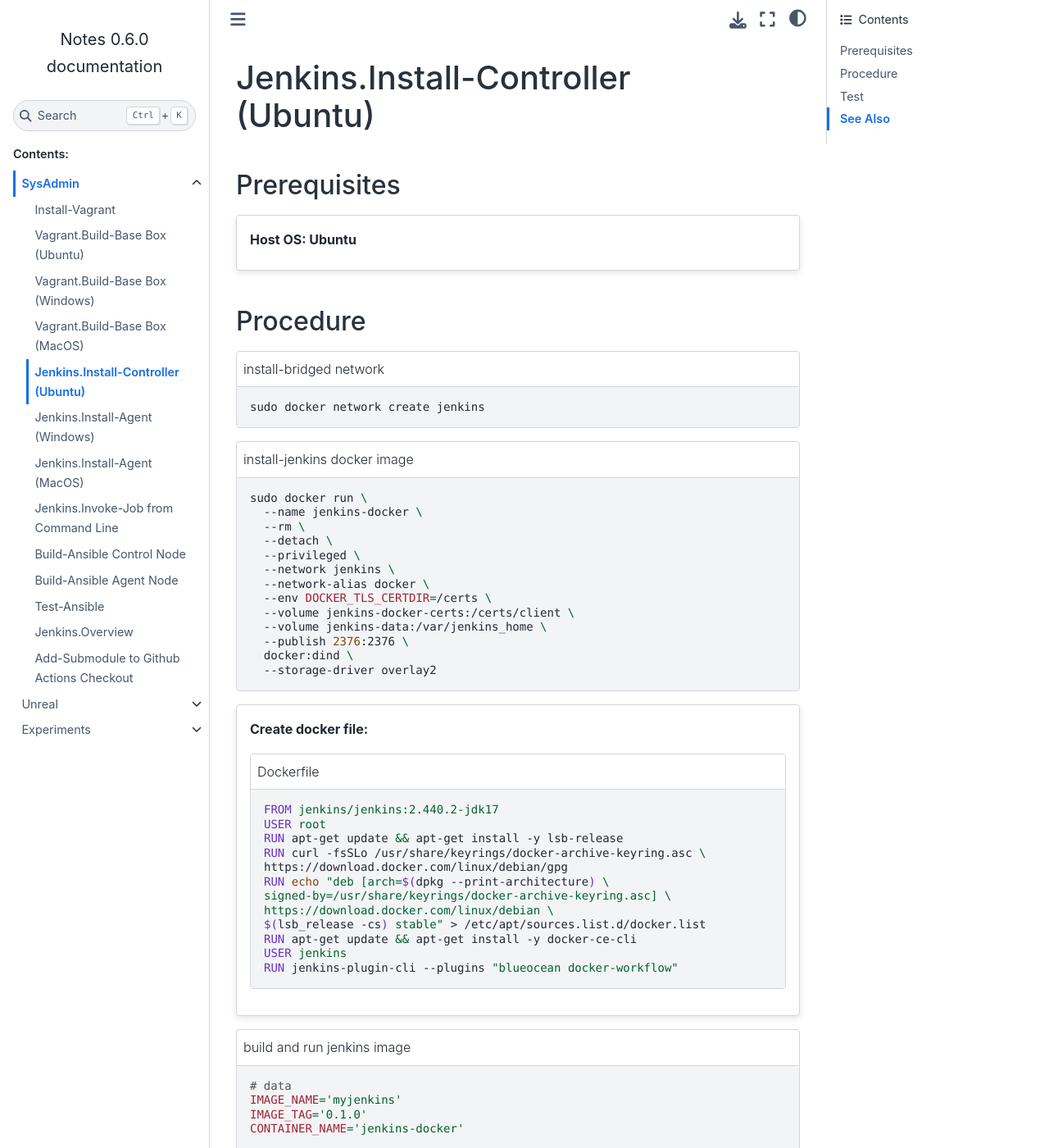
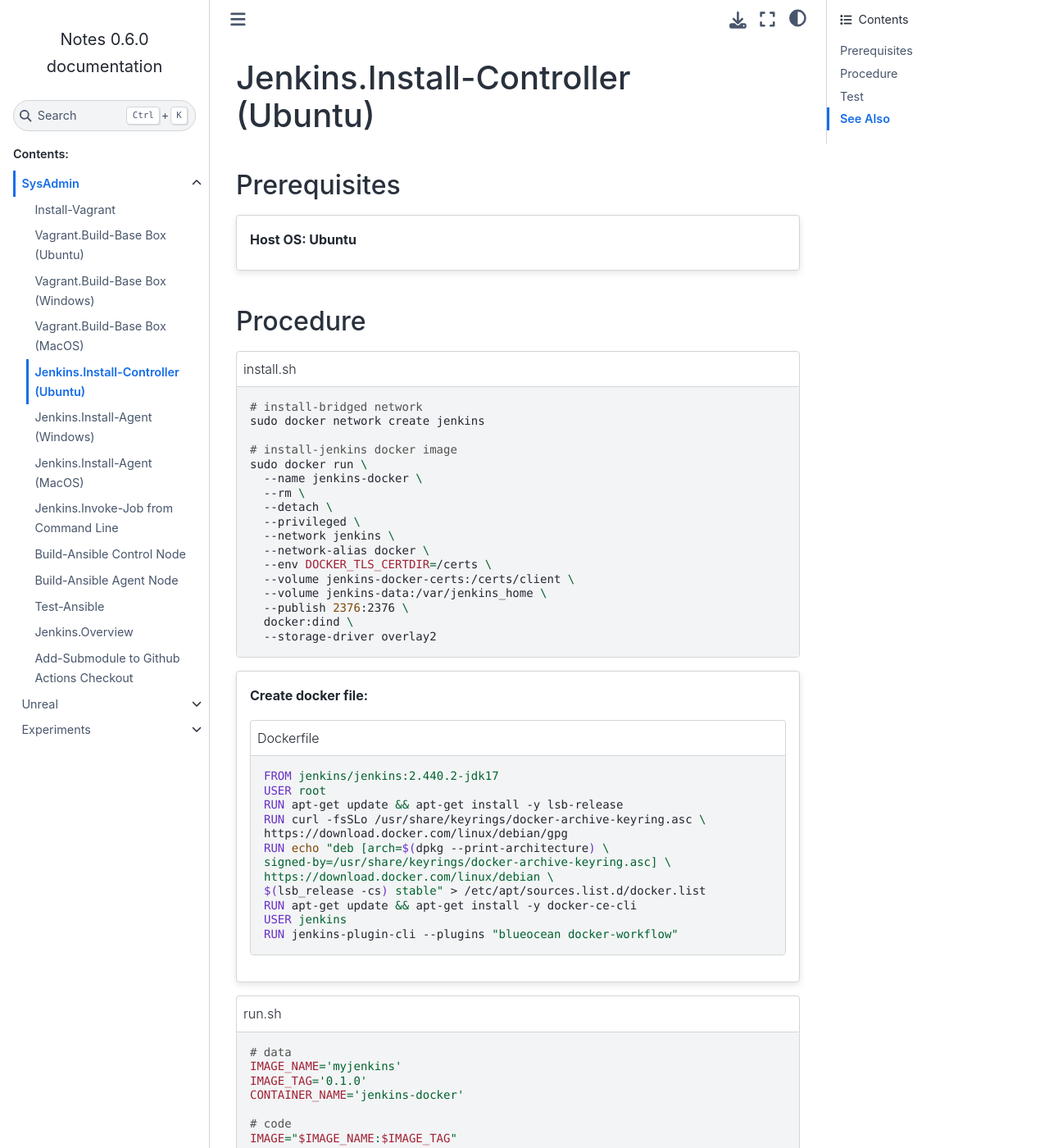
Before and after one commit to Liimurr/notes, a Sphinx documentation site: the page built from doc/src/Jenkins.Install-Controller_Ubuntu.rst, in a window 1280 px wide and 1400 px high. Shown: the whole window at 82% size. Built offline with Sphinx 7.4.7 and the Sphinx Book theme 1.1.4, drawn with Linux system fonts in a browser that asks for light colours; pages that are not in the unit, such as notebooks, are missing from menus.

Commit message:
Update Jenkins.Install-Controller_Ubuntu.rst
fix instructions to be more clear; fix typo in run.sh script

```diff
--- a/doc/src/Jenkins.Install-Controller_Ubuntu.rst
+++ b/doc/src/Jenkins.Install-Controller_Ubuntu.rst
@@ -10,13 +10,12 @@
 ---------
 
 .. code-block:: shell
-   :caption: install-bridged network
+   :caption: install.sh
 
+   # install-bridged network
    sudo docker network create jenkins
 
-.. code-block:: shell
-   :caption: install-jenkins docker image
-
+   # install-jenkins docker image
    sudo docker run \
      --name jenkins-docker \
      --rm \
@@ -50,7 +49,7 @@
       RUN jenkins-plugin-cli --plugins "blueocean docker-workflow"
 
 .. code-block:: shell
-   :caption: build and run jenkins image
+   :caption: run.sh
 
    # data
    IMAGE_NAME='myjenkins'
@@ -58,7 +57,7 @@
    CONTAINER_NAME='jenkins-docker'
 
    # code
-   $IMAGE="$IMAGE_NAME:$IMAGE_TAG"
+   IMAGE="$IMAGE_NAME:$IMAGE_TAG"
 
    ## remove existing containers
    sudo docker rm $CONTAINER_NAME -f
```
